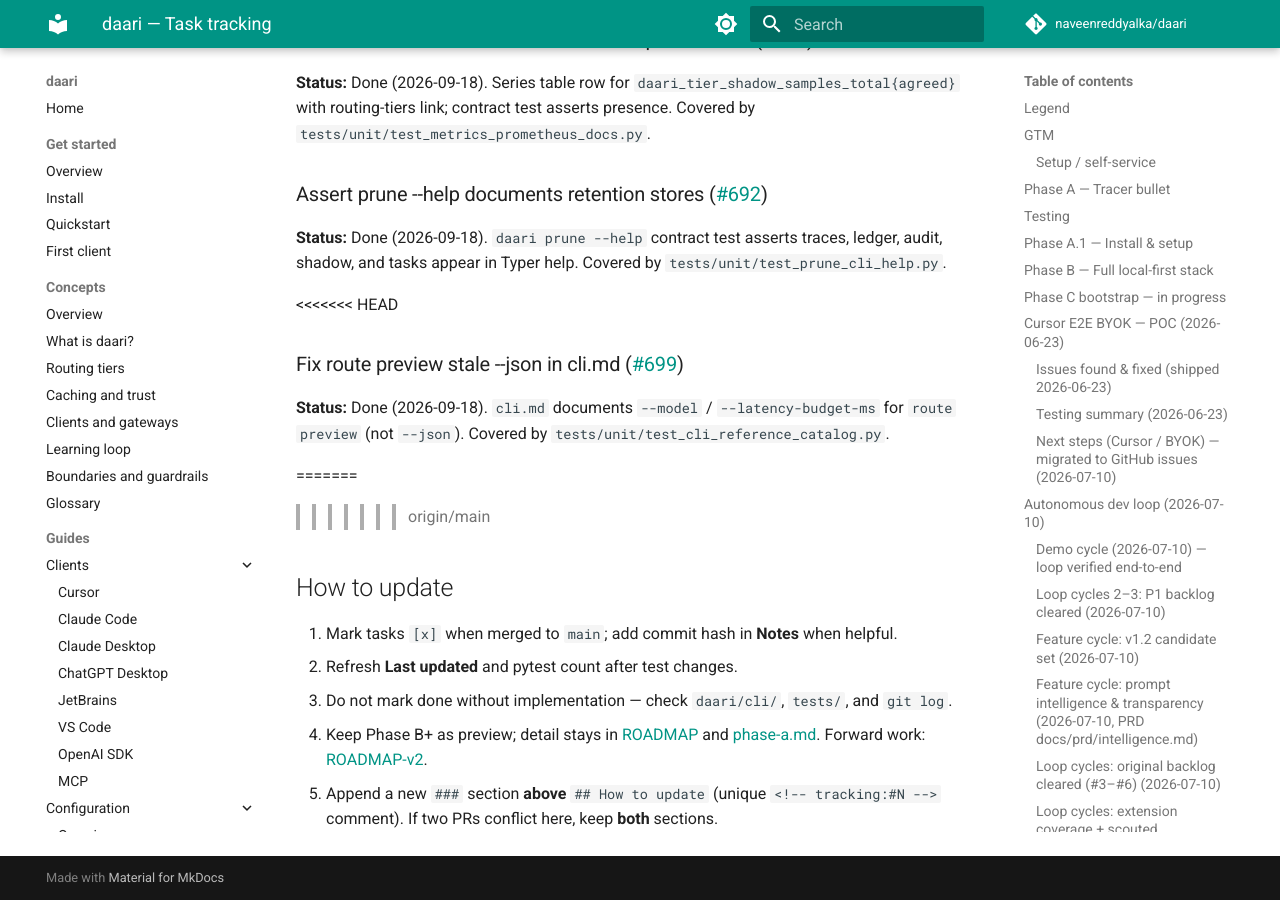
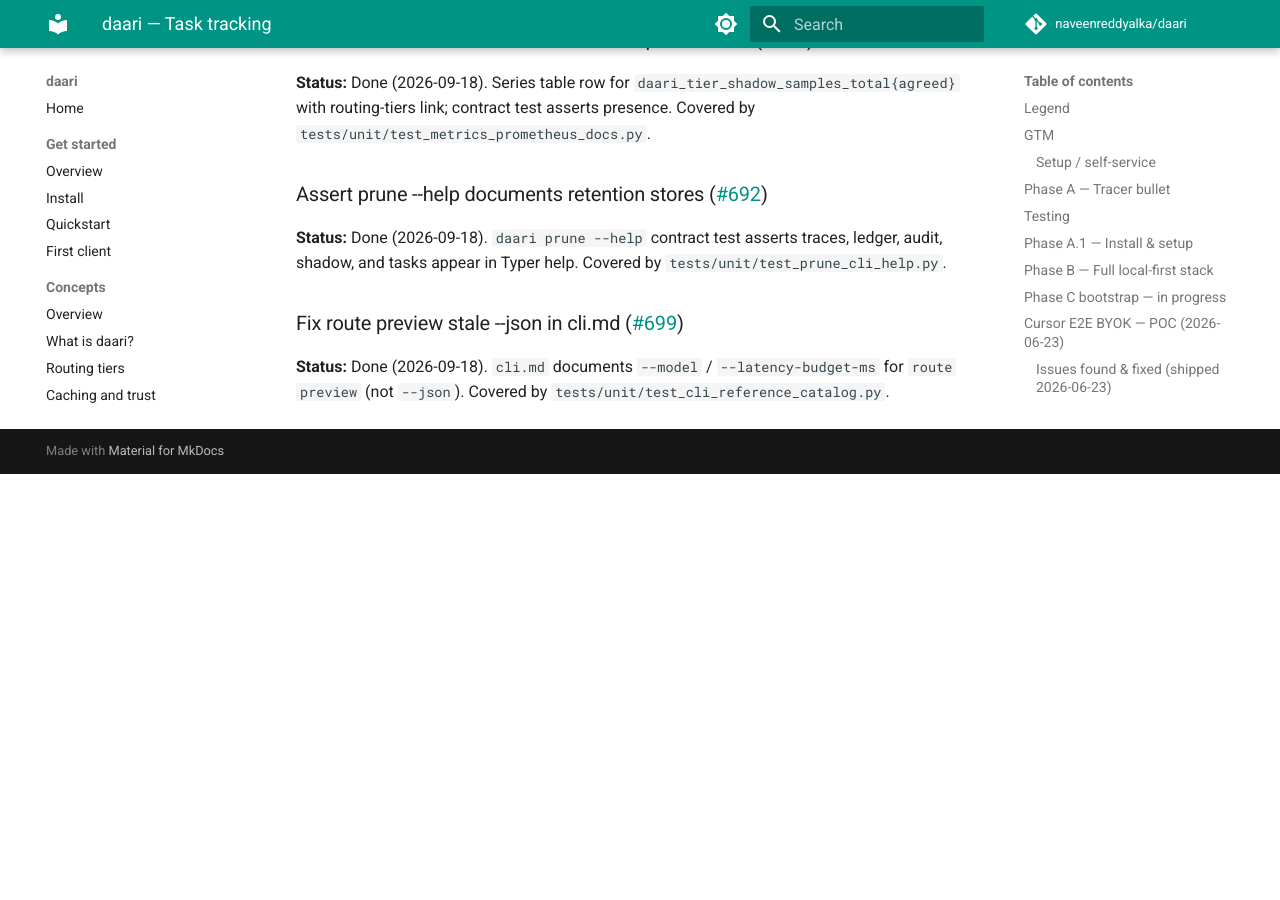
Before and after one commit to naveenreddyalka/daari, an MkDocs documentation site: the page built from docs/TRACKING.md, in a window 1280 px wide and 900 px high, scrolled down 77552 px. Built offline with MkDocs 1.6.1 and Material for MkDocs 9.7.7, drawn with Linux system fonts in a browser that asks for light colours; comment, search, counter and statistics services are not loaded; after the commit the page ends 78026 px from its top, so only the background shows below that.

Commit message:
docs: resolve TRACKING conflict keeping both sections
Co-authored-by: Cursor <cursoragent@cursor.com>

```diff
--- a/docs/TRACKING.md
+++ b/docs/TRACKING.md
@@ -3196,22 +3196,9 @@ test asserts presence. Covered by `tests/unit/test_metrics_prometheus_docs.py`.
 traces, ledger, audit, shadow, and tasks appear in Typer help. Covered by
 `tests/unit/test_prune_cli_help.py`.
 
-
-<<<<<<< HEAD
 ### Fix route preview stale --json in cli.md ([#699](https://github.com/naveenreddyalka/daari/issues/699))
 
 <!-- tracking:#699 -->
 **Status:** Done (2026-09-18). `cli.md` documents `--model` /
 `--latency-budget-ms` for `route preview` (not `--json`). Covered by
 `tests/unit/test_cli_reference_catalog.py`.
-
-=======
->>>>>>> origin/main
-
-## How to update
-
-1. Mark tasks `[x]` when merged to `main`; add commit hash in **Notes** when helpful.
-2. Refresh **Last updated** and pytest count after test changes.
-3. Do not mark done without implementation — check `daari/cli/`, `tests/`, and `git log`.
-4. Keep Phase B+ as preview; detail stays in [ROADMAP](prd/ROADMAP.md) and [phase-a.md](plans/phase-a.md). Forward work: [ROADMAP-v2](prd/ROADMAP-v2.md).
-5. Append a new `###` section **above** `## How to update` (unique `<!-- tracking:#N -->` comment). If two PRs conflict here, keep **both** sections.
```
